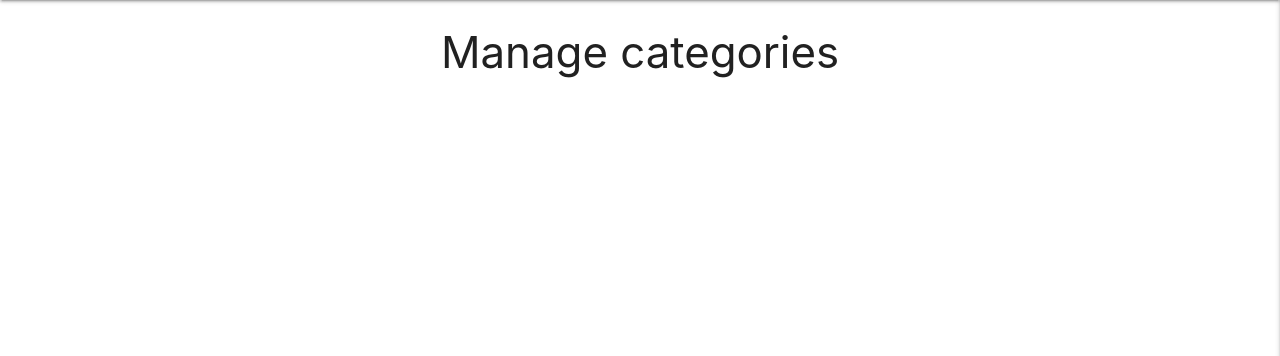
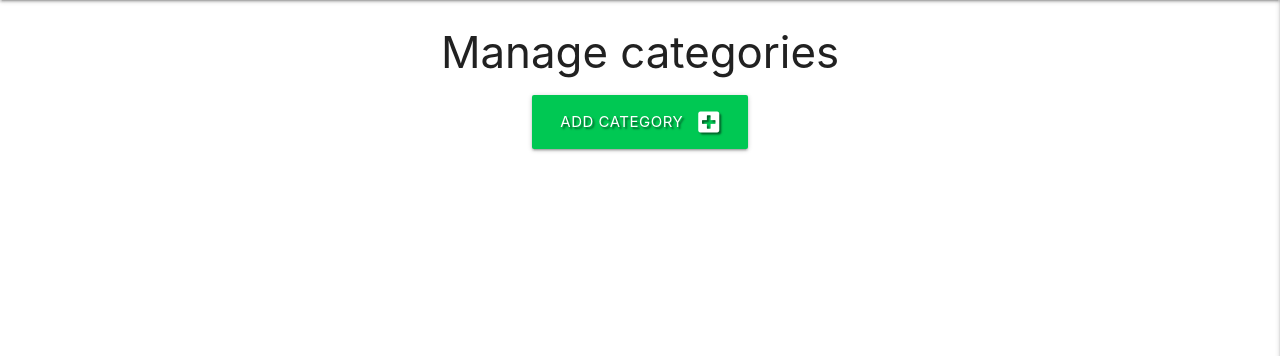
Before and after one commit to Dutchie1990/Task_Manager, a Flask app: page /manage_categories in a window 1280 px wide. Shown: the part 64-420 px from the top of the page. Run offline with Flask 2, Linux system fonts and the light colour scheme; data that the repository does not hold is empty; some libraries are stand-ins or nearby versions.

Commit message:
add categories

```diff
--- a/app.py
+++ b/app.py
@@ -151,6 +151,18 @@ def manage_categories():
     return render_template('categories.html', categories=categories)
 
 
+@app.route("/add_category", methods=["GET", "POST"])
+def add_category():
+    if request.method == "POST":
+        category = {
+            "category_name": request.form.get("category_name")
+        }
+        mongo.db.categories.insert_one(category)
+        flash("Category is added succesfully")
+
+    return render_template("add_categories.html")
+
+
 if __name__ == "__main__":
     app.run(host=os.environ.get("IP"),
             port=int(os.environ.get("PORT")),
--- a/templates/categories.html
+++ b/templates/categories.html
@@ -2,6 +2,13 @@
 {% block content %}
 
     <h3 class="center-align">Manage categories</h3>
+
+    <div class="row">
+        <div class="col s12 center-align">
+            <a href="{{ url_for('add_category') }}" class="btn-large green accent-4 text-shadow">Add category <i class="fas fa-plus-square right"></i></a>
+        </div>
+    </div>
+
     <div class="row">
         {% for category in categories %}
         <div class="col s6 m3">
@@ -10,8 +17,8 @@
                     <span class="card-title">{{ category.category_name}}</span>
                 </div>
                 <div class="card-action">
-                    <a href="#" class="btn green accent-4">Edit</a>
-                    <a href="#" class="btn light-blue">Delete</a>
+                    <a href="#" class="btn green accent-4 text-shadow">Edit</a>
+                    <a href="#" class="btn light-blue text-shadow">Delete</a>
                 </div>
             </div>
         </div>
```
Also changed, not shown: templates/add_categories.html (added, +23 -0 lines).
